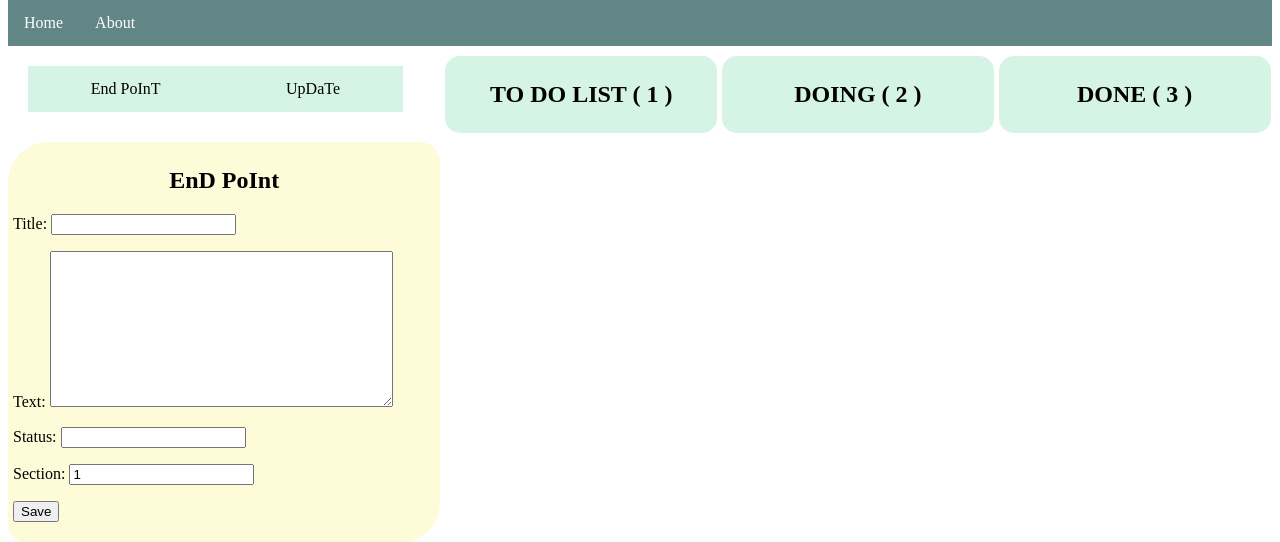
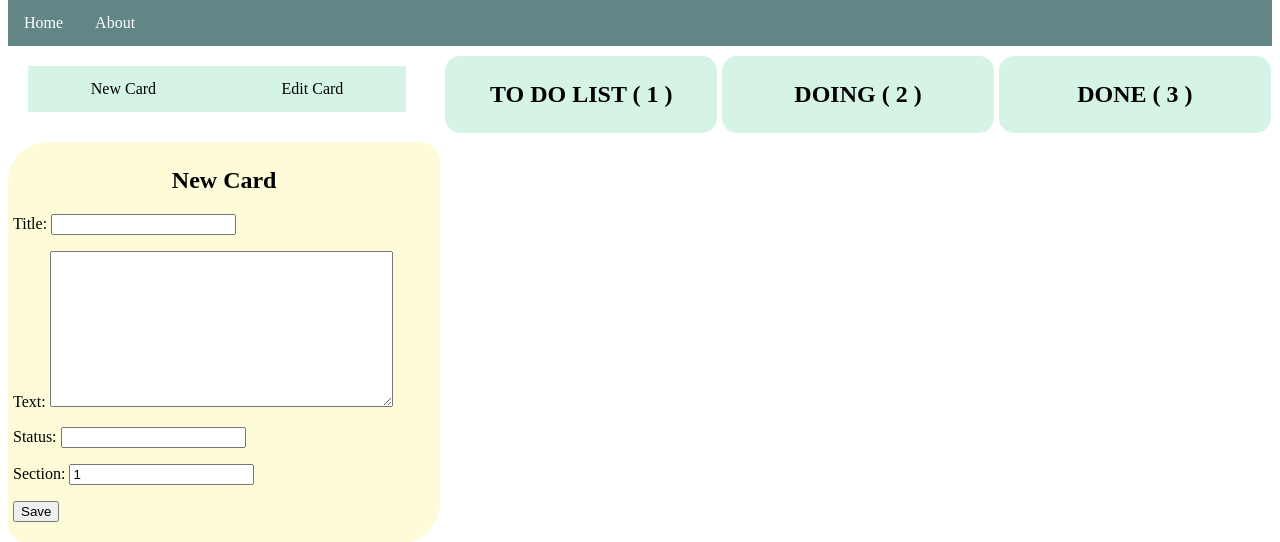
Before and after one commit to Georgi2313/intership-tracker, a Django app: page / in a window 1280 px wide. Shown: the part 182-724 px from the top of the page. Run offline with Django 3.2, Linux system fonts and the light colour scheme; data that the repository does not hold is empty; some libraries are stand-ins or nearby versions.

Commit message:
update on layout

```diff
--- a/intrn_track/static/css/home.css
+++ b/intrn_track/static/css/home.css
@@ -66,7 +66,7 @@
 .columnright{
     width: 21.5%;
     float: left;
-    padding: 0px 0px 0px 5px;
+    padding: 0px 0px 0px 0.4%;
 }
 
 .row:after {
--- a/intrn_track/templates/intrn_track/edit.html
+++ b/intrn_track/templates/intrn_track/edit.html
@@ -16,11 +16,11 @@
                 <div class="edit-update">
 
                     <a href="/">New Card</a>
-                    <a href="/edit/">Update Card</a>
+                    <a href="/edit/">Edit Card</a>
 
                 </div>
                 <div class="card">
-                    <h2>EdIt CaRd</h2>
+                    <h2>Edit Card</h2>
 
                     <h4>Search ID</h4>
                     <input type="number" name="search" id="search"  />
--- a/intrn_track/templates/intrn_track/home.html
+++ b/intrn_track/templates/intrn_track/home.html
@@ -6,12 +6,12 @@
             <div class="columnleft">
                 <div class="edit-update">
 
-                            <a href="">End PoInT</a>
-                            <a href="/edit/">UpDaTe</a>
+                            <a href="">New Card</a>
+                            <a href="/edit/">Edit Card</a>
 
                 </div>
                 <div class="card">
-                    <h2>EnD PoInt</h2>
+                    <h2>New Card</h2>
                     <form method="POST" class="post-form">
                         {% csrf_token %}
                         {{ form.as_p }}
```
